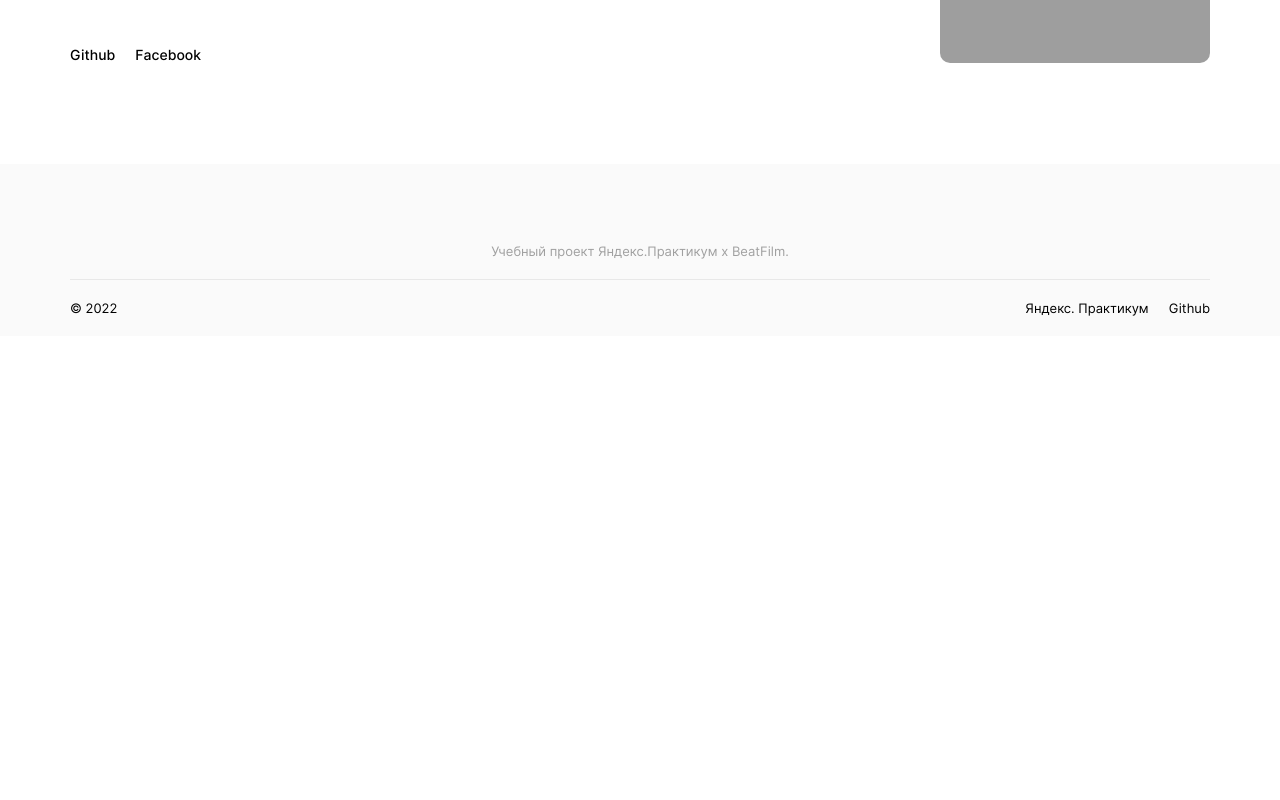
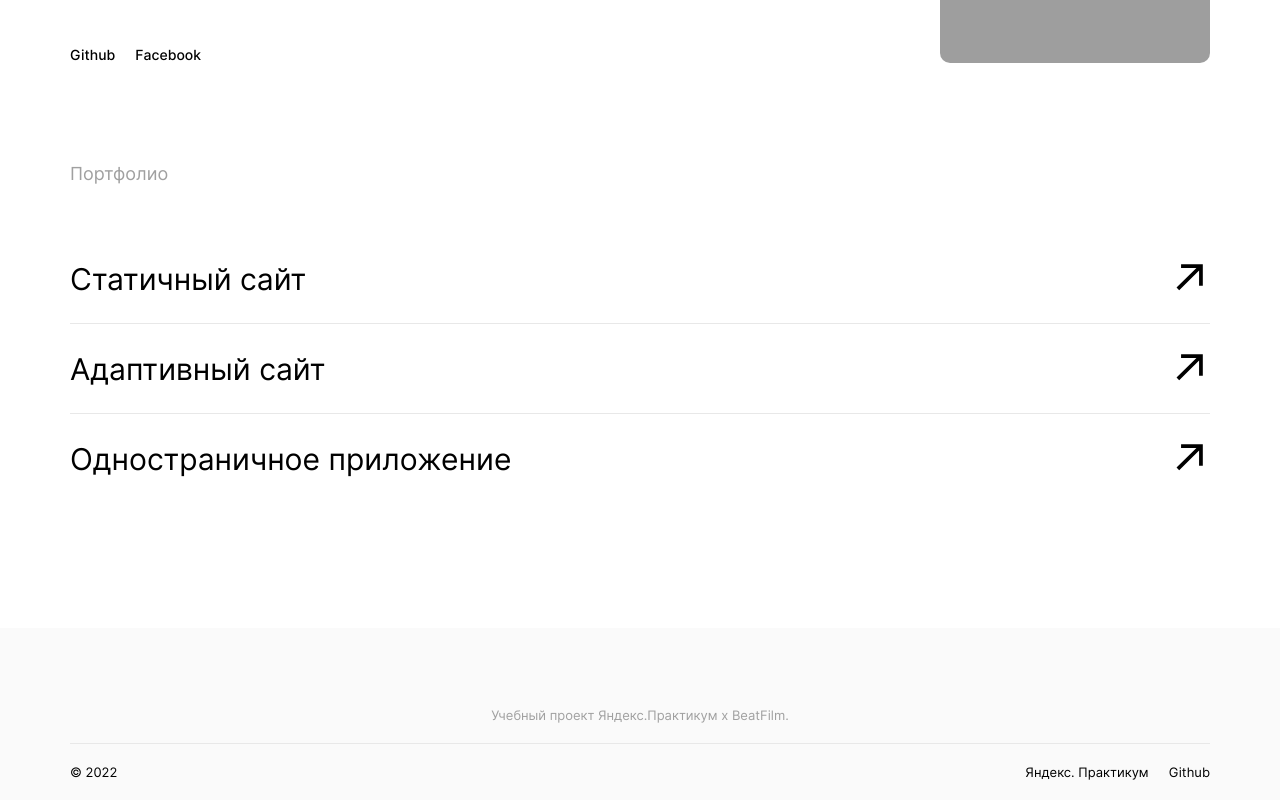
Before and after one commit to polumnana/movies-explorer-frontend, a React (Create React App) app: page / in a window 1280 px wide. Shown: the part 2240-3040 px from the top of the page. Before the commit the page ends 2576 px from the top, so only its background shows below. Built offline with nearby package versions, Linux system fonts and the light colour scheme; grey boxes are pictures that could not be loaded.

Commit message:
add portfolio

```diff
--- a/src/components/Main/Main.js
+++ b/src/components/Main/Main.js
@@ -1,11 +1,11 @@
-import Footer from "../Footer/Footer";
 import Header from "../Header/Header";
 import HeaderUnauthorized from "../Header/HeaderUnauthorized/HeaderUnauthorized";
+import Promo from "./Promo/Promo";
+import AboutProject from "./AboutProject/AboutProject";
+import Techs from "./Techs/Techs";
 import AboutMe from "./AboutMe/AboutMe";
-import AboutProject from "./AboutProject/AboutProject";
-import Promo from "./Promo/Promo";
-import Techs from "./Techs/Techs";
-
+import Portfolio from "./Portfolio/Portfolio";
+import Footer from "../Footer/Footer";
 
 function Main() {
     return (
@@ -17,6 +17,7 @@ function Main() {
             <AboutProject />
             <Techs />
             <AboutMe />
+            <Portfolio />
             <Footer />
         </>
     )
```
